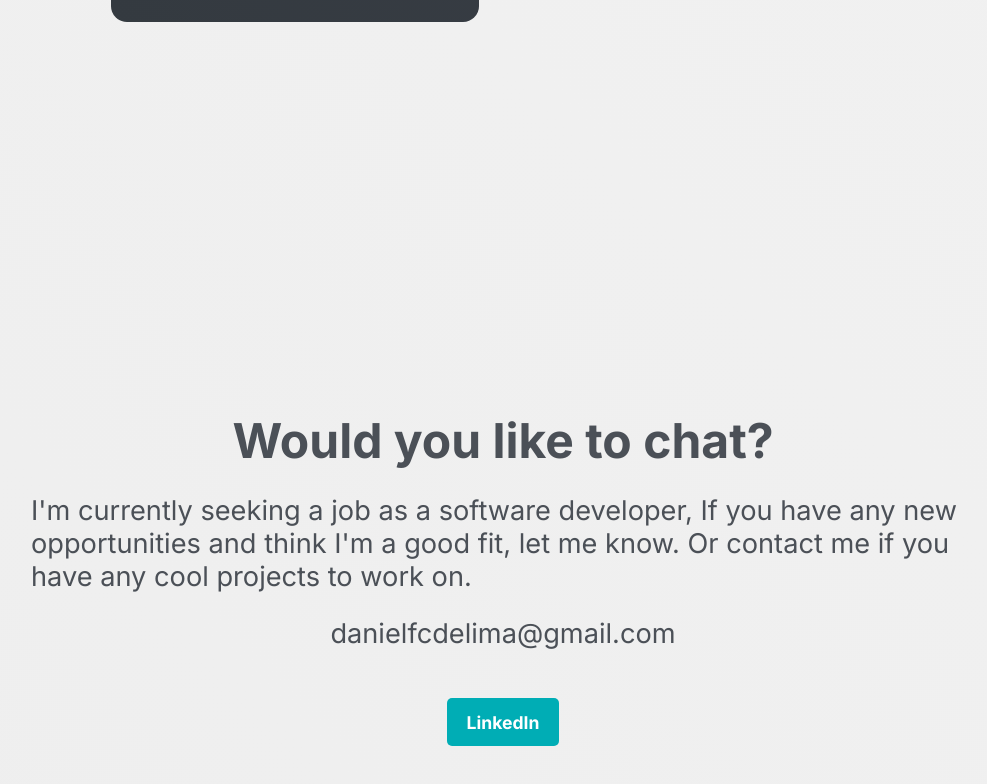
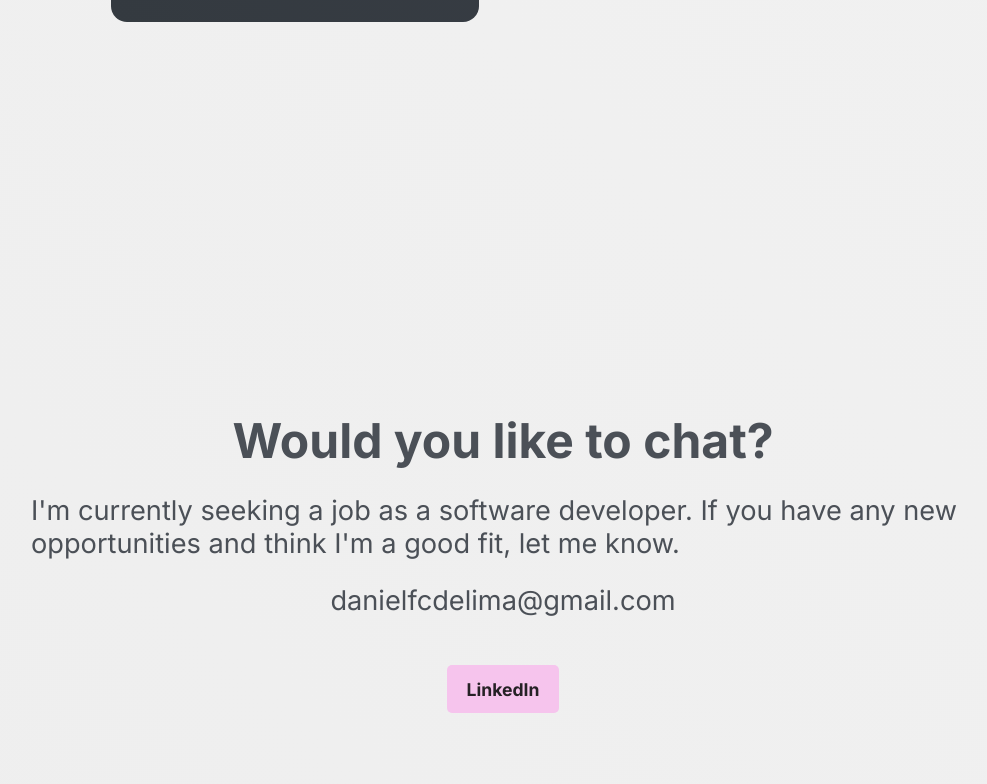
Before and after one commit to dndanli/dndanli-portfolio-v2, a React (Create React App) app in the folder dndanli-portfolio/: page / in a window 1280 px wide. Shown: the part 3207-3991 px from the top of the page, without its empty margins (137-1124 px from the left). Built offline with nearby package versions, Linux system fonts and the light colour scheme.

Commit message:
changed text and text color

```diff
--- a/dndanli-portfolio/src/Components/Sections/Contact/Contact.tsx
+++ b/dndanli-portfolio/src/Components/Sections/Contact/Contact.tsx
@@ -11,9 +11,8 @@ const Contact = ({ className }: ContactProps) => {
         <h1 className="contact-title">Would you like to chat?</h1>
         <div>
           <p className="contact-text">
-            I'm currently seeking a job as a software developer, If you have any
-            new opportunities and think I'm a good fit, let me know. Or contact
-            me if you have any cool projects to work on.
+            I'm currently seeking a job as a software developer. If you have any
+            new opportunities and think I'm a good fit, let me know.
           </p>
         </div>
         <div className="contact-socials">
@@ -23,8 +22,8 @@ const Contact = ({ className }: ContactProps) => {
               className="link-button"
               textInput="LinkedIn"
               link="https://www.linkedin.com/in/daniel-de-lima-a07aa8223/"
-              inputBgColor="#00ADB5"
-              inputColor="white"
+              inputBgColor="#f6c4ed"
+              inputColor="rgba(16, 16, 16, 0.9)"
             ></StyledLinkButton>
           </div>
         </div>
```
